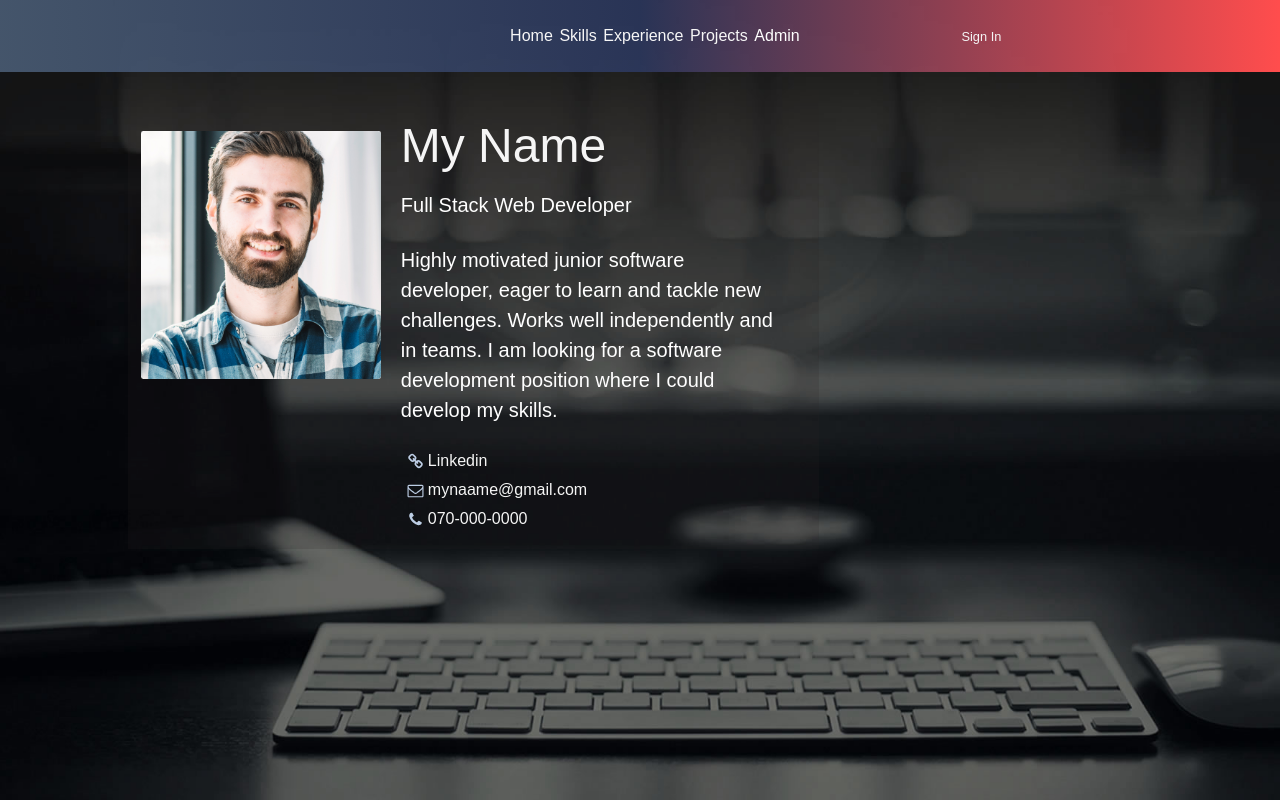
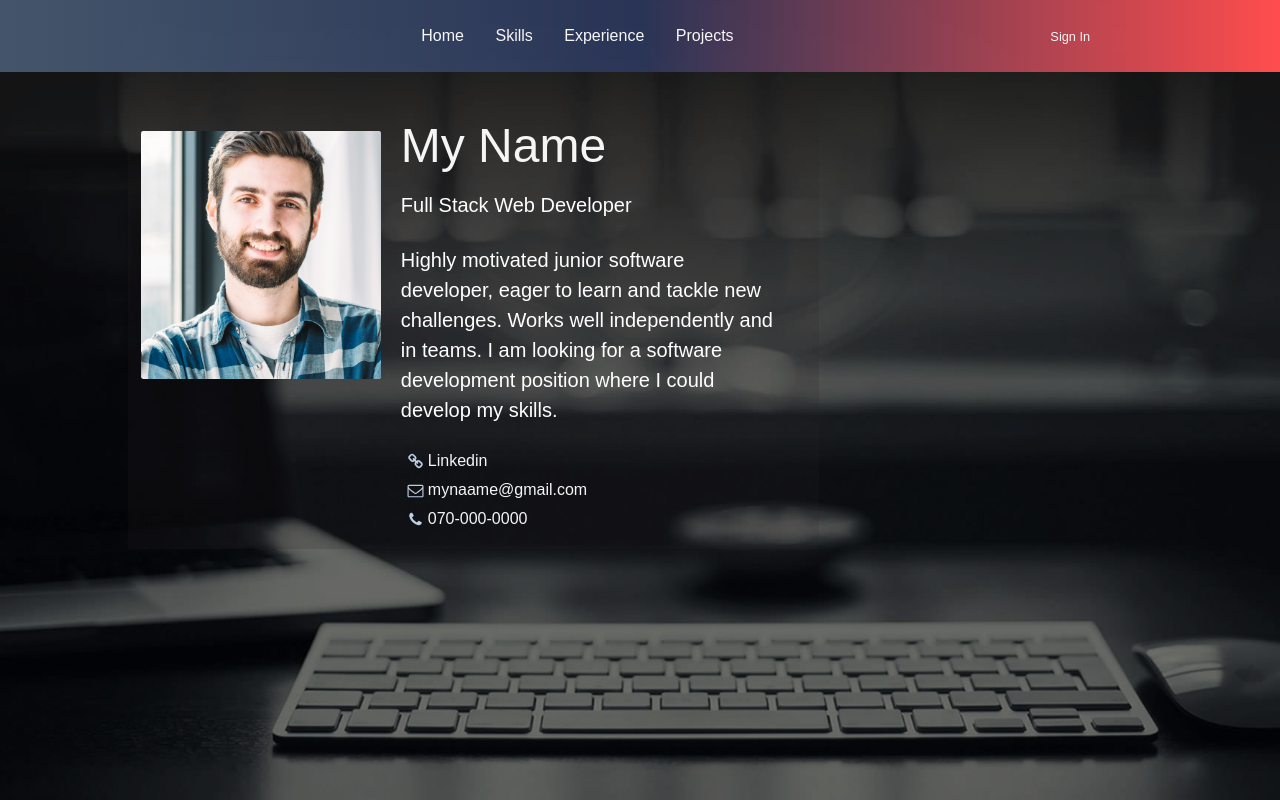
Before and after one commit to aliahdab/Portfolio-Project, a React (Create React App) app: page / in a window 1280 px wide. Built offline with nearby package versions, Linux system fonts and the light colour scheme.

Commit message:
some css

```diff
--- a/src/App.css
+++ b/src/App.css
@@ -19,7 +19,7 @@
 .navigation-container {
   display: flex;
   flex-direction: row;
-  width: 70%;
+  width: 100%;
   justify-content: space-between;
   padding-right: 2%;
   padding-left: 3%;
@@ -231,5 +231,5 @@ textarea {
 }
 
 .nav-words-admin {
-  color: white;
+  color: Transparent;
 }
```
